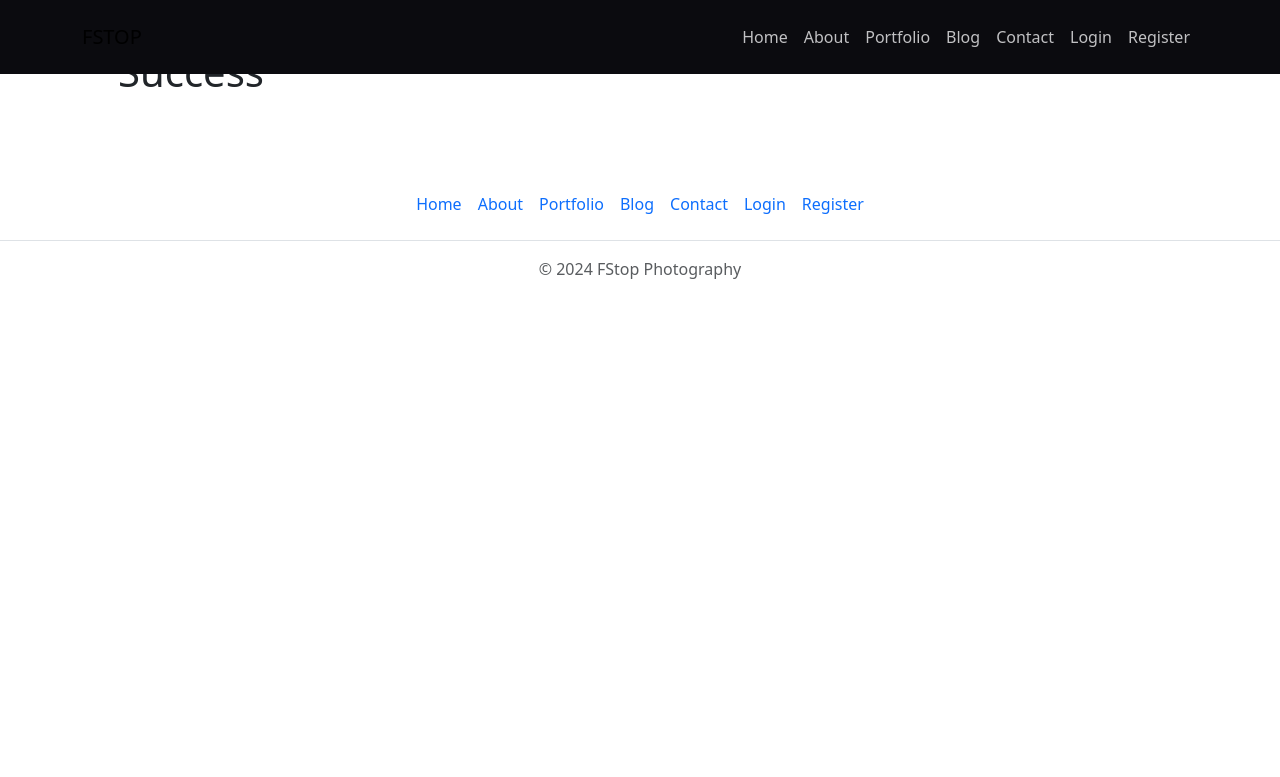
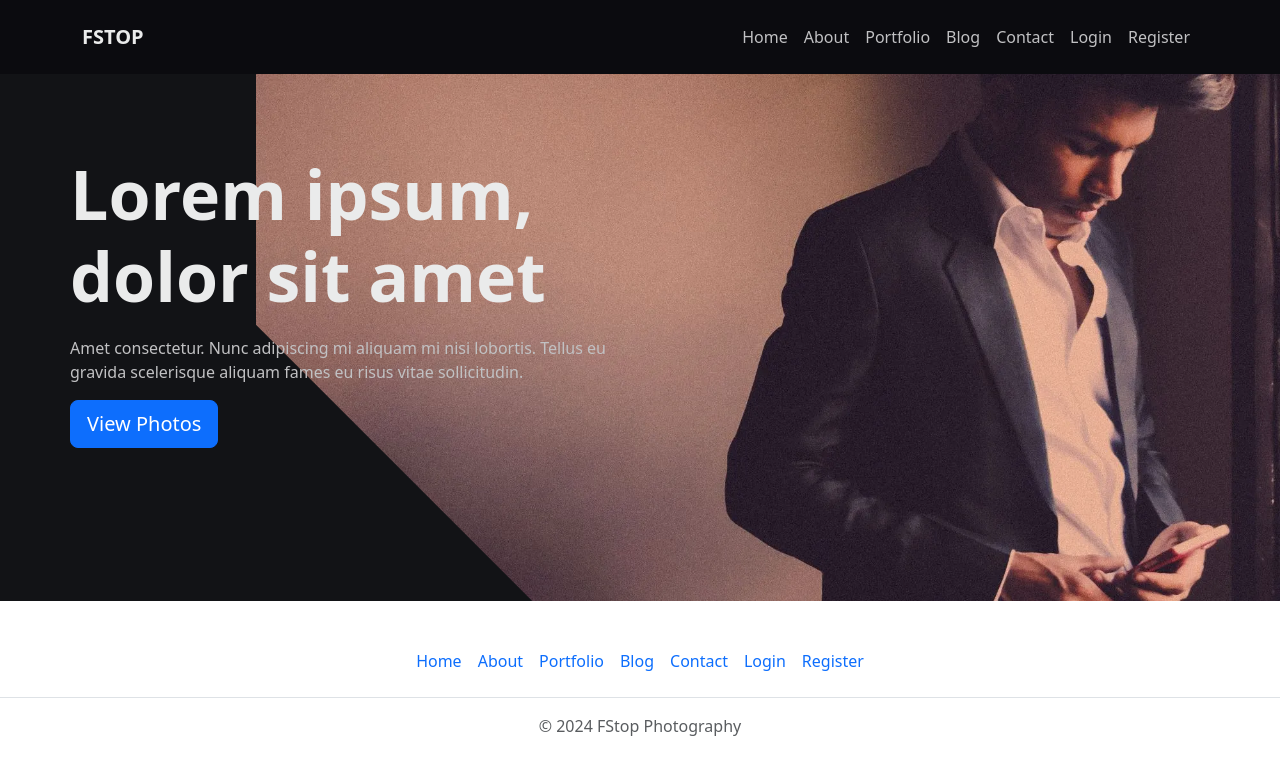
Before and after one commit to JaimieHemmings/fstop, a Django app: page / in a window 1280 px wide. Shown: the top 777 px of the page. Run offline with Django 5.2, Linux system fonts and the light colour scheme.

Commit message:
add: additional styling and structure

```diff
--- a/home/templates/home/index.html
+++ b/home/templates/home/index.html
@@ -2,7 +2,5 @@
 {% load static %}
 
 {% block content %}
-<div class="container p-5">
-  <h1>Success</h1>
-</div>
+{% include 'partials/home-hero.html' %}
 {% endblock %}
--- a/static/css/style.css
+++ b/static/css/style.css
@@ -11,7 +11,8 @@ html{box-sizing:border-box;font-size:16px}*,:after,:before{box-sizing:inherit}bo
 :root {
   --col-black: #0b0b0f;
   --col-grey: #121316;
-  --col-white: #c1c1c3;
+  --col-white-200: #eaebeb;
+  --col-white-300: #c1c1c3;
   --font-size-base: 1rem;
 }
 
@@ -30,9 +31,70 @@ html{box-sizing:border-box;font-size:16px}*,:after,:before{box-sizing:inherit}bo
 nav.navbar {
   padding: 1.0625rem 1.5rem;
 
+  .navbar-brand {
+    color: var(--col-white-200);
+    font-size: 1.25rem;
+    font-weight: 700;
+  }
+
   .nav-link {
-    color: var(--col-white);
+    color: var(--col-white-300);
     font-size: var(--font-size-base);
     font-weight: 500;
   }
 }
+
+/*
+  Home Hero Styles
+*/
+
+.home-hero {
+  padding: 6.25rem 0;
+  background-size: cover;
+  background-position: center right;
+  background-repeat: no-repeat;
+  position: relative;
+  overflow: hidden;
+
+  .container {
+    padding: 3.3125rem 0;
+    position: relative;
+    z-index: 2;
+
+    h1 {
+      color: var(--col-white-200);
+      font-size: calc(var(--font-size-base) * 4.25);
+      font-weight: 700;
+      margin-bottom: 1.25rem;
+    }
+
+    p {
+      color: var(--col-white-300);
+      font-size: var(--font-size-base);
+      font-weight: 500;
+      margin-bottom: 1rem;
+    }
+  }
+
+  &:after {
+    content: "";
+    position: absolute;
+    bottom: 0;
+    left: 0;
+    width: 20%;
+    height: 100%;
+    background-color: var(--col-grey);
+    z-index: 1;
+  }
+
+  &:before {
+    content: "";
+    position: absolute;
+    bottom: -25%;
+    left: 0;
+    width: 50%;
+    height: 50%;
+    background-color: var(--col-grey);
+    transform: rotate(45deg);
+  }
+}
--- /dev/null
+++ b/templates/partials/home-hero.html
@@ -0,0 +1,15 @@
+{% load static %}
+
+<section
+  class="container-fluid home-hero"
+  style="background-image: url({% static 'img/home-hero-img.webp' %})">
+  <div class="container">
+    <div class="row">
+      <div class="col-lg-6">
+        <h1 class="display-1">Lorem ipsum, dolor sit amet</h1>
+        <p class="lead">Amet consectetur. Nunc adipiscing mi aliquam mi nisi lobortis. Tellus eu gravida scelerisque aliquam fames eu risus vitae sollicitudin.</p>
+        <a href="#" class="btn btn-primary btn-lg">View Photos</a>
+      </div>
+    </div>
+  </div>
+</section>
```
Also changed, not shown: static/img/home-hero-img.webp (added).
